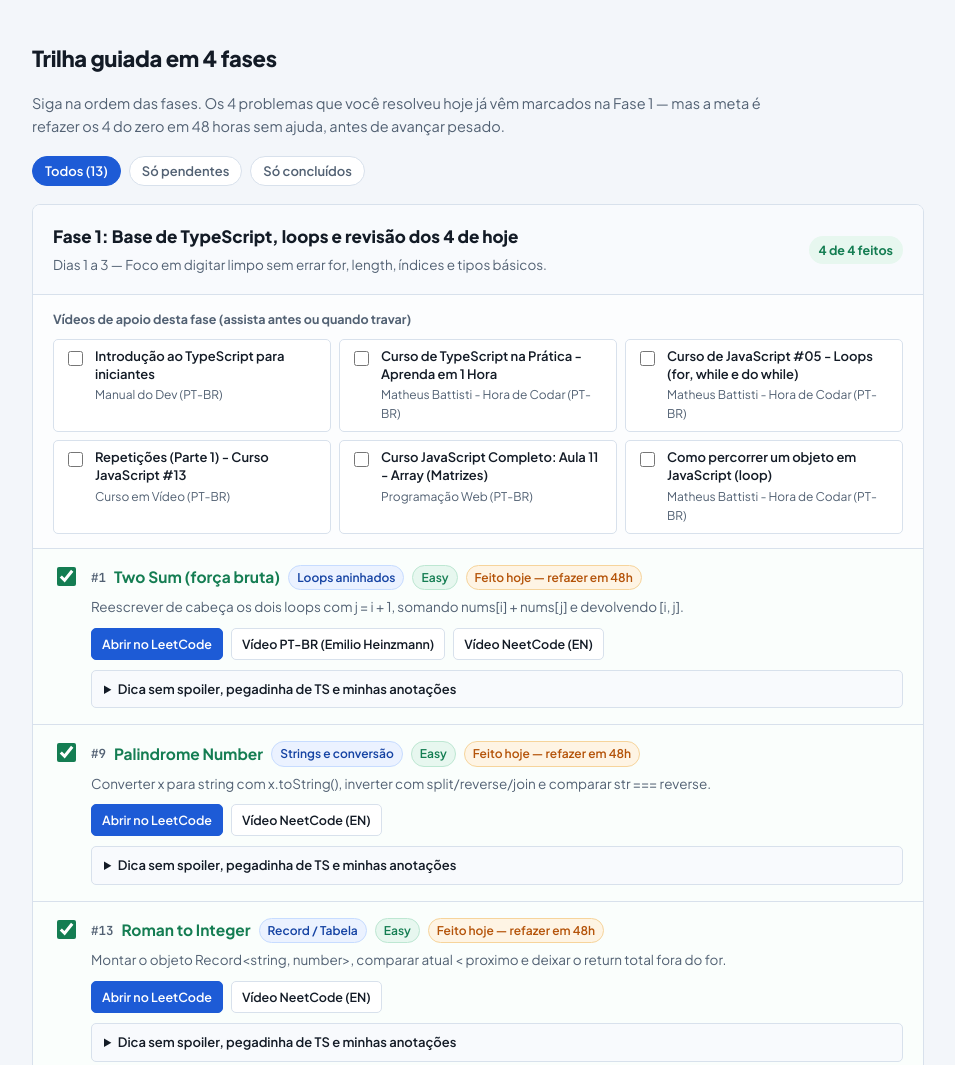
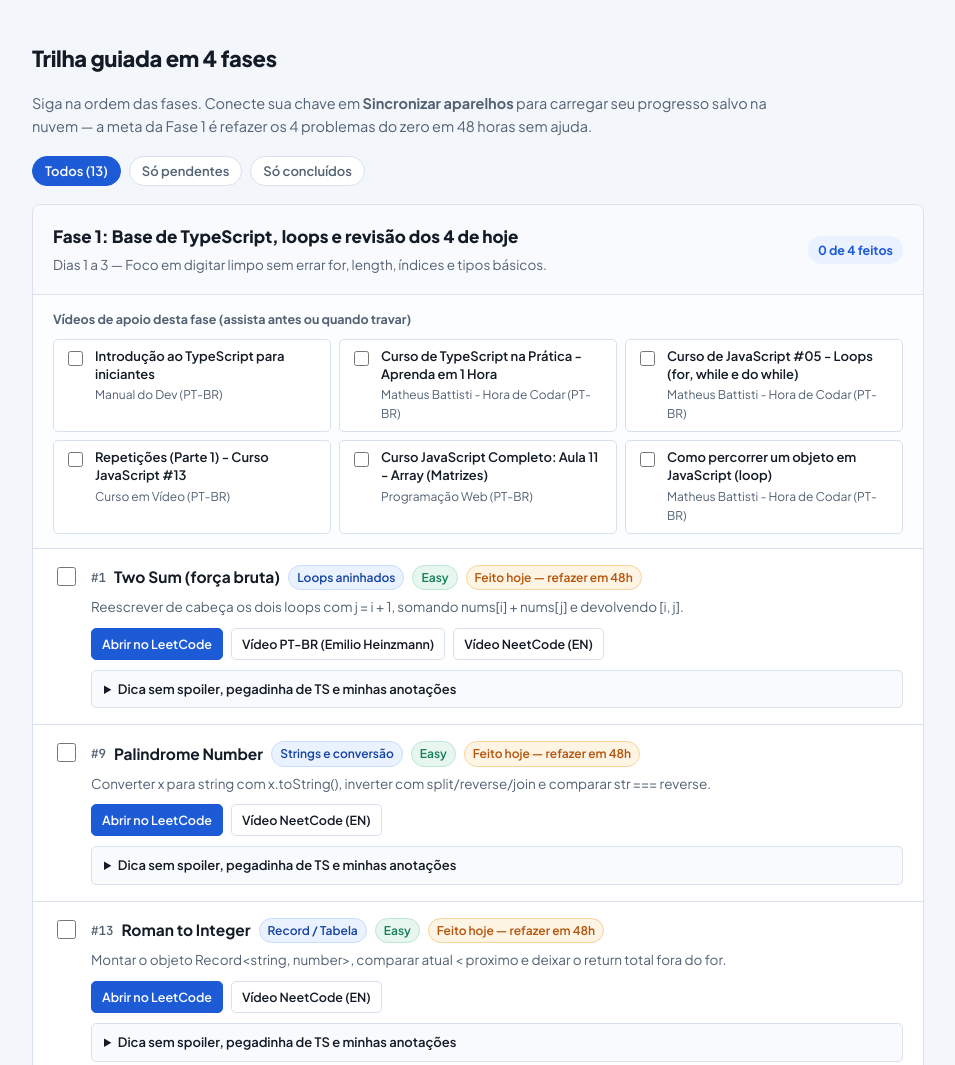
Before and after one commit to thiagonunes11/estudo-algoritmo, a plain HTML site: page index.html in a window 1280 px wide. Shown: the part 1691-2756 px from the top of the page, without its empty margins (292-1247 px from the left). Drawn offline with Linux system fonts and the light colour scheme.

Commit message:
Start new devices at 0 progress until cloud sync connects

```diff
--- a/index.html
+++ b/index.html
@@ -1250,8 +1250,8 @@ const visto = new Map&lt;number, number&gt;();</div>
           <h2>Trilha guiada em 4 fases</h2>
         </div>
         <p class="section-desc">
-          Siga na ordem das fases. Os 4 problemas que você resolveu hoje já vêm marcados na Fase 1 —
-          mas a meta é refazer os 4 do zero em 48 horas sem ajuda, antes de avançar pesado.
+          Siga na ordem das fases. Conecte sua chave em <strong>Sincronizar aparelhos</strong> para carregar
+          seu progresso salvo na nuvem — a meta da Fase 1 é refazer os 4 problemas do zero em 48 horas sem ajuda.
         </p>
 
         <div class="filter-bar" role="group" aria-label="Filtrar desafios">
@@ -1619,17 +1619,13 @@ const visto = new Map&lt;number, number&gt;();</div>
       }
     ];
 
-    // Estado persistente
+    // Estado persistente (começa zerado em dispositivos novos até conectar na nuvem)
     function loadState() {
       try {
         const raw = localStorage.getItem(STORAGE_KEY);
         if (raw) return JSON.parse(raw);
       } catch (e) {}
-      const defaults = { challenges: {}, videos: {}, notes: {} };
-      PHASES.forEach(p => p.challenges.forEach(c => {
-        if (c.doneByDefault) defaults.challenges[c.id] = true;
-      }));
-      return defaults;
+      return { challenges: {}, videos: {}, notes: {} };
     }
 
     let state = loadState();
```
